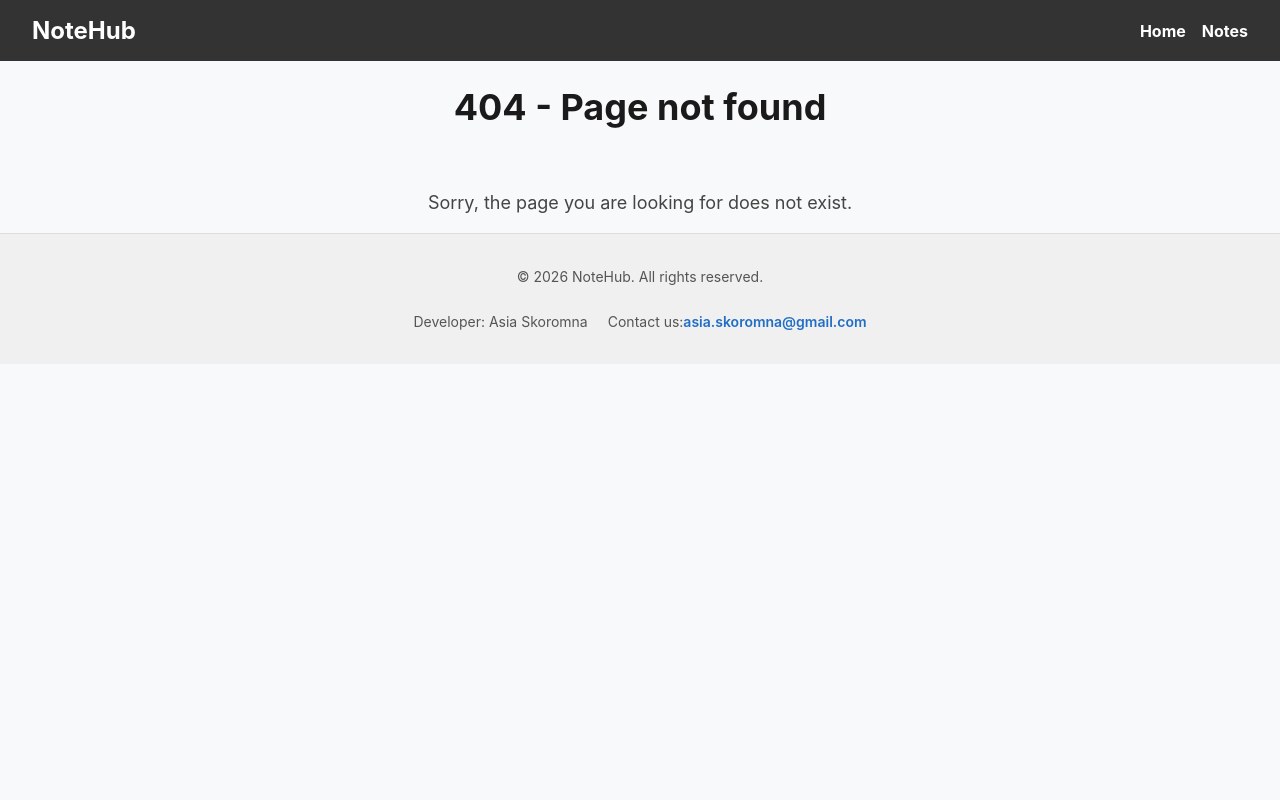
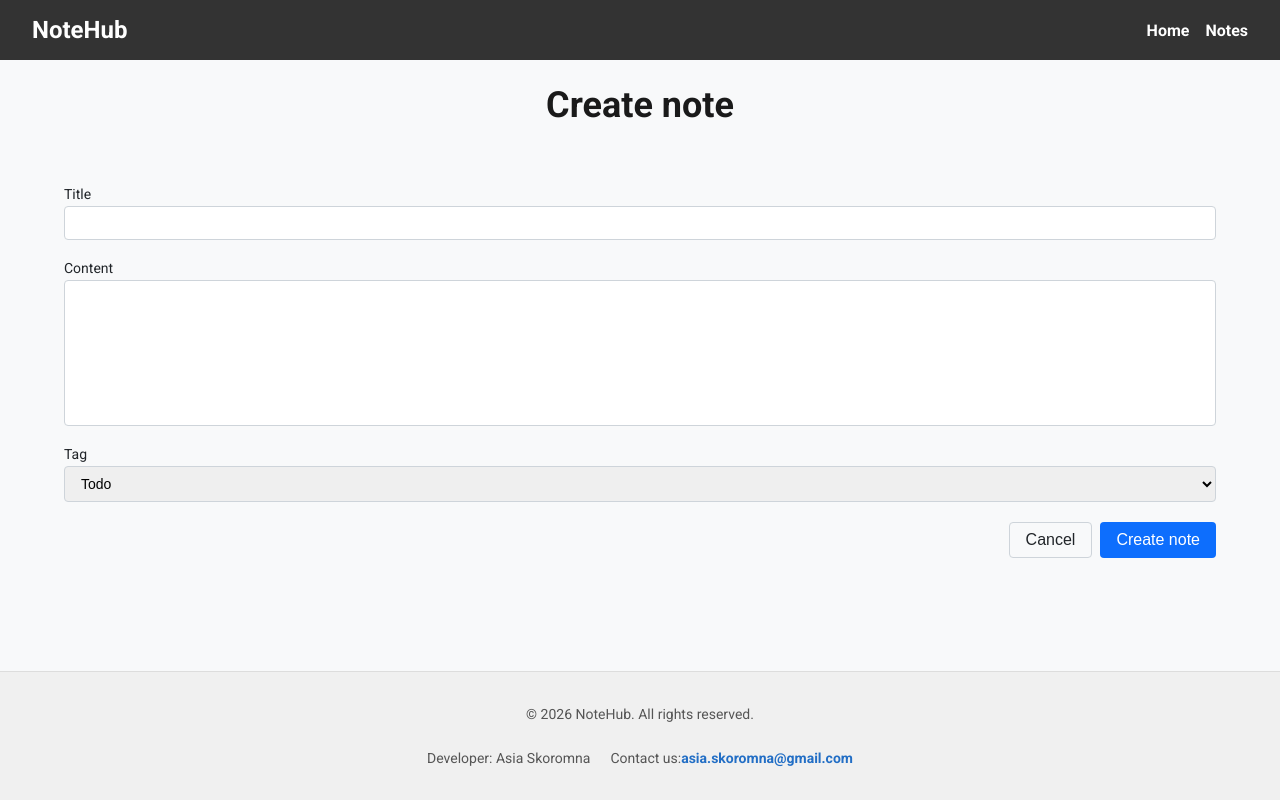
Before and after one commit to asia-skoromna458/09-auth, a Next.js app: page /notes/action/create in a window 1280 px wide. Before the commit this address had no page. Built offline with nearby package versions, Linux system fonts and the light colour scheme; no server answers.

Commit message:
implement note draft saving with zustand + localStorage

```diff
--- a/app/globals.css
+++ b/app/globals.css
@@ -1,6 +1,7 @@
 body {
-  font-family: -apple-system, BlinkMacSystemFont, "Segoe UI", Roboto, Oxygen,
-    Ubuntu, Cantarell, "Helvetica Neue", sans-serif;
+  font-family: var(--font-roboto), sans-serif;
+    -webkit-font-smoothing: antialiased;
+    -moz-osx-font-smoothing: grayscale;
   display: flex;
   flex-direction: column;
   min-height: 100vh;
--- a/app/layout.tsx
+++ b/app/layout.tsx
@@ -1,23 +1,26 @@
 import type { Metadata } from "next";
-import { Geist, Geist_Mono } from "next/font/google";
+import { Roboto } from "next/font/google";
 import "./globals.css";
 import Header from "@/components/Header/Header";
 import Footer from "@/components/Footer/Footer";
 import { Providers } from "@/components/TanStackProvider/TanStackProvider";
-
-const geistSans = Geist({
-  variable: "--font-geist-sans",
+const roboto = Roboto({
   subsets: ["latin"],
-});
-
-const geistMono = Geist_Mono({
-  variable: "--font-geist-mono",
-  subsets: ["latin"],
+  weight: ["400", "700"],
+  variable: "--font-roboto",
+  display: "swap",
 });
 
 export const metadata: Metadata = {
-  title: "Create Next App",
-  description: "Generated by create next app",
+  title: "NoteSpace",
+  description:
+    "A compact notes manager that lets you create, view and organize your notes with ease.",
+  openGraph: {
+    title: "NoteSpace",
+    description:
+      "A compact notes manager that lets you create, view and organize your notes with ease.",
+    images: ["https://ac.goit.global/fullstack/react/notehub-og-meta.jpg"],
+  },
 };
 
 export default function RootLayout({
@@ -28,7 +31,7 @@ export default function RootLayout({
   modal: React.ReactNode;
 }>) {
   return (
-    <html lang="en" className={`${geistSans.variable} ${geistMono.variable}`}>
+    <html lang="en" className={`${roboto.variable} ${roboto.variable}`}>
       <body>
         <Providers>
           <Header />
--- a/app/not-found.tsx
+++ b/app/not-found.tsx
@@ -1,17 +1,19 @@
-"use client";
-
-import { useRouter } from "next/navigation";
 import css from "./not-found.module.css";
-import { useEffect } from "react";
+import type { Metadata } from "next";
+export const metadata: Metadata = {
+  title: "NotFound",
+  description:
+    "This page cannot be found. It is no longer available or supported within NoteSpace.",
+  openGraph: {
+    title: "Page not found",
+    description:
+      "This page cannot be found. It is no longer available or supported within NoteSpace.",
+    url: "https://http://localhost:3000/not-found",
+    images: ["https://ac.goit.global/fullstack/react/notehub-og-meta.jpg"],
+  },
+};
 
 export default function NotFound() {
-  const router = useRouter();
-
-  useEffect(() => {
-    const timer = setTimeout(() => router.push("/"), 3000);
-    return () => clearTimeout(timer);
-  }, [router]);
-
   return (
     <div>
       <h1 className={css.title}>404 - Page not found</h1>
--- /dev/null
+++ b/app/notes/action/create/createNote.module.css
@@ -0,0 +1,18 @@
+.main {
+    flex: 1;
+}
+
+.container {
+    width: 90%;
+    max-width: 1280px;
+    margin: 0px auto;
+    padding: 0 16px 16px;
+}
+
+.title {
+    font-size: 36px;
+    font-weight: 700;
+    color: #1a1a1a;
+    margin-bottom: 60px;
+    text-align: center;
+}
--- /dev/null
+++ b/app/notes/action/create/page.tsx
@@ -0,0 +1,45 @@
+import NoteForm from "@/components/NoteForm/NoteForm";
+import { createNote } from "@/lib/api";
+import { redirect } from "next/navigation";
+import css from "./createNote.module.css";
+import type { Metadata } from "next";
+
+export const metadata: Metadata = {
+  title: "Create new notes",
+  description:
+    "Create a new note by adding a title, content, and choosing a tag to keep your notes organized.",
+  openGraph: {
+    title: "Create new notes",
+    description:
+      "Create a new note by adding a title, content, and choosing a tag to keep your notes organized.",
+    url: "http://localhost:3000/notes/action/create",
+    images: ["https://ac.goit.global/fullstack/react/notehub-og-meta.jpg"],
+  },
+};
+const formAction = async (formData: FormData) => {
+  "use server";
+
+  const newNote = {
+    title: formData.get("title") as string,
+    content: formData.get("content") as string,
+    tag: formData.get("tag") as
+      | "Todo"
+      | "Work"
+      | "Personal"
+      | "Meeting"
+      | "Shopping",
+  };
+  await createNote(newNote);
+  redirect("/notes/filter/all");
+};
+
+export default function Page() {
+  return (
+    <main className={css.main}>
+      <div className={css.container}>
+        <h1 className={css.title}>Create note</h1>
+        <NoteForm formAction={formAction} />
+      </div>
+    </main>
+  );
+}
--- a/components/NoteForm/NoteForm.tsx
+++ b/components/NoteForm/NoteForm.tsx
@@ -1,98 +1,82 @@
-import { useMutation, useQueryClient } from "@tanstack/react-query";
+"use client";
+
 import css from "./NoteForm.module.css";
-import { createNote } from "@/lib/api";
-import { Formik, Form, Field, type FormikHelpers, ErrorMessage } from "formik";
-import * as Yup from "yup";
-import type { NoteTag } from "@/types/note";
+import { useRouter } from "next/navigation";
+import { useNoteDraftStore } from "@/lib/store/noteStore";
 
-interface NoteFormProps {
-  onEnd: () => void;
-}
-interface FormValues {
-  title: string;
-  content: string;
-  tag: NoteTag;
-}
-const ValidatorSchema = Yup.object().shape({
-  title: Yup.string().min(3).max(50).required(),
-  content: Yup.string().max(500),
-  tag: Yup.string()
-    .oneOf(["Todo", "Work", "Personal", "Meeting", "Shopping"])
-    .required(),
-});
-export default function NoteForm({ onEnd }: NoteFormProps) {
-  const queryClient = useQueryClient();
-  const mutation = useMutation({
-    mutationFn: createNote,
-    onSuccess() {
-      queryClient.invalidateQueries({ queryKey: ["notes"] });
-      onEnd();
-    },
-  });
-  const handleSubmit = (
-    values: FormValues,
-    formikHelpers: FormikHelpers<FormValues>,
+type Props = { formAction: (FormData: FormData) => void };
+export default function NoteForm({ formAction }: Props) {
+  const router = useRouter();
+
+  const { draft, setDraft } = useNoteDraftStore();
+  const handleChange = (
+    event: React.ChangeEvent<
+      HTMLInputElement | HTMLTextAreaElement | HTMLSelectElement
+    >,
   ) => {
-    mutation.mutate({
-      title: values.title,
-      content: values.content,
-      tag: values.tag,
-    });
-    formikHelpers.resetForm();
+    setDraft({ ...draft, [event.target.name]: event.target.value });
   };
 
-  const initialValues: FormValues = {
-    title: "",
-    content: "",
-    tag: "Todo",
-  };
+  const handleCancel = () => router.push("/notes/filter/all");
+
   return (
-    <Formik
-      initialValues={initialValues}
-      validationSchema={ValidatorSchema}
-      onSubmit={handleSubmit}
-    >
-      <Form className={css.form}>
+    <form action={formAction} className={css.form}>
       <div className={css.formGroup}>
         <label htmlFor="title">Title</label>
-          <Field id="title" type="text" name="title" className={css.input} />
-          <ErrorMessage name="title" component="span" className={css.error} />
+        <input
+          id="title"
+          type="text"
+          name="title"
+          value={draft.title}
+          onChange={handleChange}
+          className={css.input}
+        />
+        <span className={css.error} />
       </div>
 
       <div className={css.formGroup}>
         <label htmlFor="content">Content</label>
-          <Field
-            as="textarea"
+        <textarea
           id="content"
           name="content"
           rows={8}
+          value={draft.content}
+          onChange={handleChange}
           className={css.textarea}
         />
-          <ErrorMessage name="content" component="span" className={css.error} />
+        <span className={css.error} />
       </div>
 
       <div className={css.formGroup}>
         <label htmlFor="tag">Tag</label>
-          <Field as="select" id="tag" name="tag" className={css.select}>
+        <select
+          id="tag"
+          name="tag"
+          value={draft.tag}
+          onChange={handleChange}
+          className={css.select}
+        >
           <option value="Todo">Todo</option>
           <option value="Work">Work</option>
           <option value="Personal">Personal</option>
           <option value="Meeting">Meeting</option>
           <option value="Shopping">Shopping</option>
-          </Field>
-
-          <ErrorMessage name="tag" component="span" className={css.error} />
+        </select>
+        <span className={css.error} />
       </div>
 
       <div className={css.actions}>
-          <button type="button" onClick={onEnd} className={css.cancelButton}>
+        <button
+          type="button"
+          className={css.cancelButton}
+          onClick={handleCancel}
+        >
           Cancel
         </button>
-          <button type="submit" className={css.submitButton} disabled={false}>
+        <button type="submit" className={css.submitButton}>
           Create note
         </button>
       </div>
-      </Form>
-    </Formik>
+    </form>
   );
 }
--- /dev/null
+++ b/lib/store/noteStore.ts
@@ -0,0 +1,40 @@
+import { create } from 'zustand'
+import { NewNote } from '../api'
+import { persist } from 'zustand/middleware'
+
+type NoteDraftStore = {
+    draft: NewNote;
+    setDraft: (note: NewNote) => void
+    clearDraft: () => void
+}
+const initialDraft: NewNote = {
+  title: "",
+  content: "",
+  tag: 'Todo',
+};
+
+export const useNoteDraftStore = create<NoteDraftStore>()(
+  persist(
+    (set) => ({
+      draft: initialDraft,
+
+      setDraft: (note) =>
+        set(() => ({
+          draft: note,
+        })),
+
+      clearDraft: () =>
+        set(() => ({
+          draft: initialDraft,
+        })),
+    }),
+
+    {
+      name: "note-draft",
+
+      partialize: (state) => ({
+        draft: state.draft,
+      }),
+    }
+  )
+);
--- a/package.json
+++ b/package.json
@@ -17,7 +17,8 @@
     "react-dom": "19.2.4",
     "react-paginate": "^8.3.0",
     "use-debounce": "^10.1.1",
-    "yup": "^1.7.1"
+    "yup": "^1.7.1",
+    "zustand": "^5.0.12"
   },
   "devDependencies": {
     "@types/node": "^20",
```
Also changed, not shown: app/notes/[id]/page.tsx (+19 -0 lines), app/notes/filter/[...slug]/Notes.client.tsx (+3 -12 lines), app/notes/filter/[...slug]/page.tsx (+13 -0 lines), 1 other file (tests, documents, lock files or other folders). Lines whose indentation alone changed are shown as unchanged.
